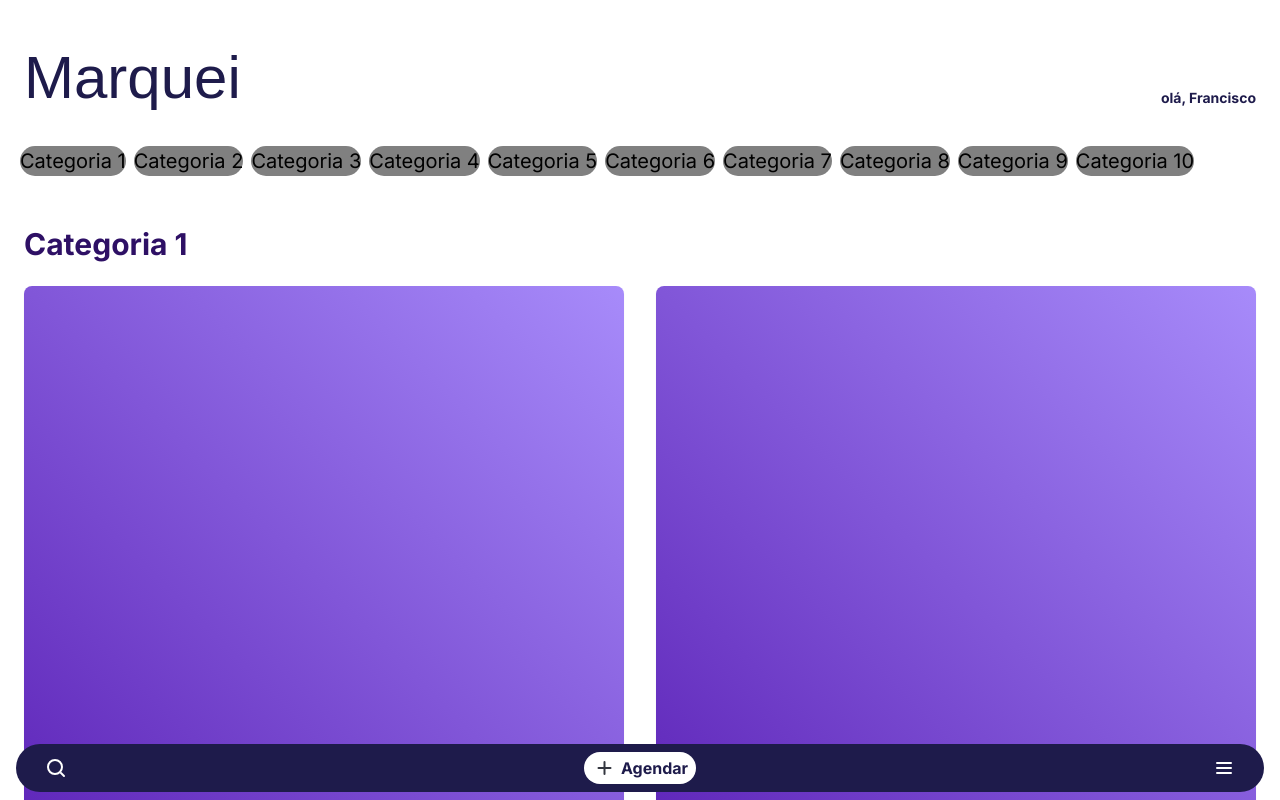
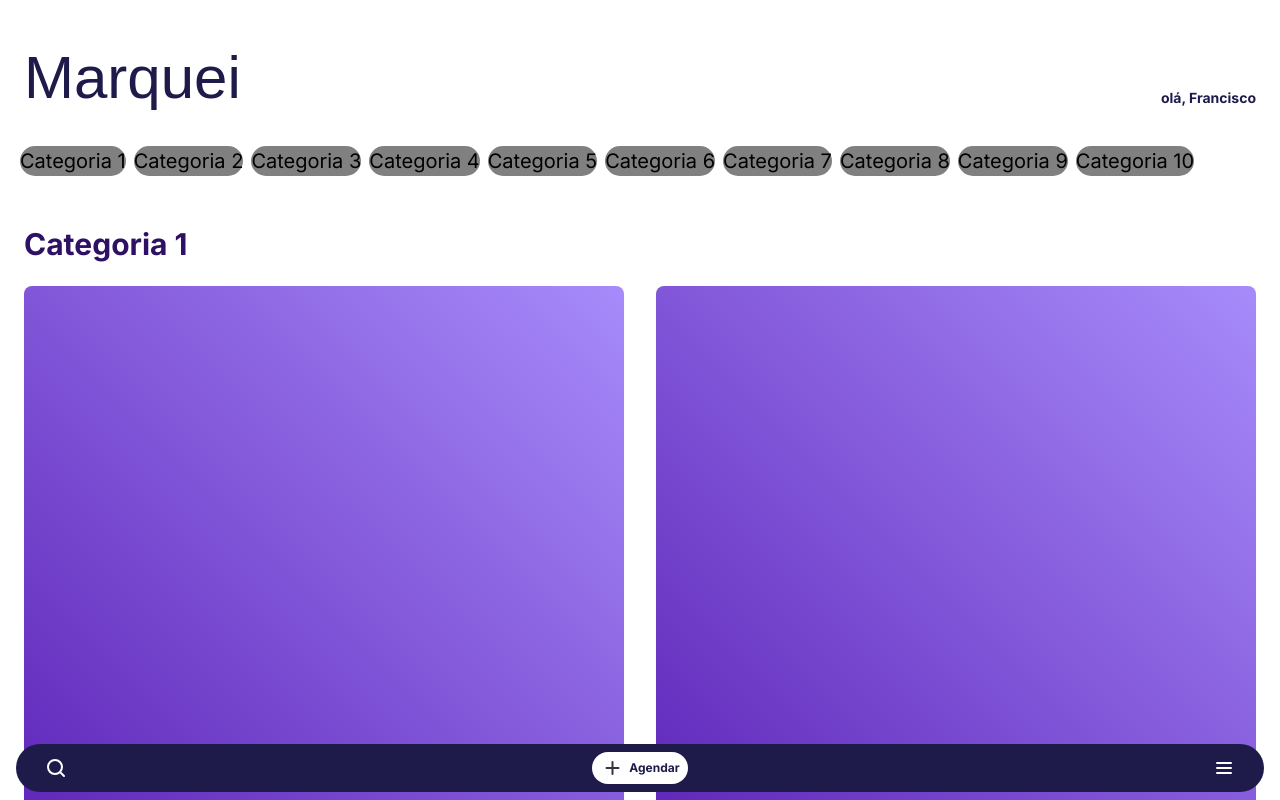
Before and after one commit to Somehow-I-Code/marquei, a Next.js app: page / in a window 1280 px wide. Shown: the top 800 px of the page. Built offline with nearby package versions, Linux system fonts and the light colour scheme; a web font is replaced by a local one.

Commit message:
Change New Schedule Button Font SIze

```diff
--- a/src/app/components/BottomFloatingMenu.tsx
+++ b/src/app/components/BottomFloatingMenu.tsx
@@ -14,7 +14,7 @@ export default function BottomFloatingMenu() {
 
       <Button variant="white" className="flex items-center gap-1 rounded-full">
         <FilledPlusIcon />
-        <p className="text-indigo-950 font-bold">Agendar</p>
+        <p className="text-indigo-950 font-bold text-xs">Agendar</p>
       </Button>
 
       <Button variant="transparent">
```
